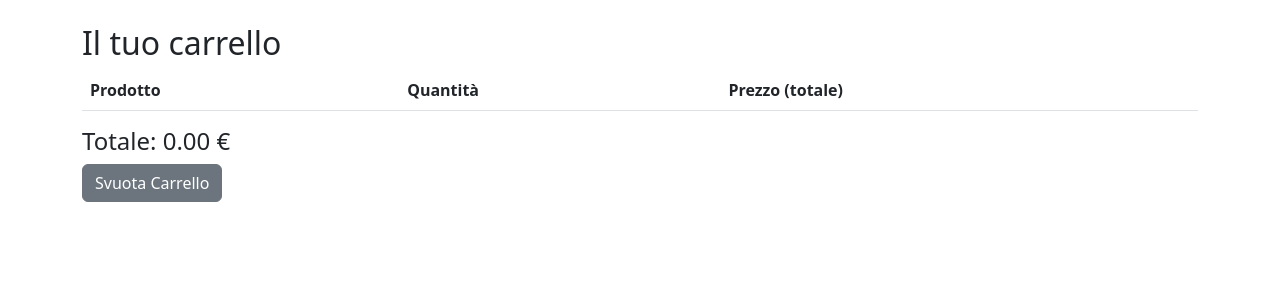
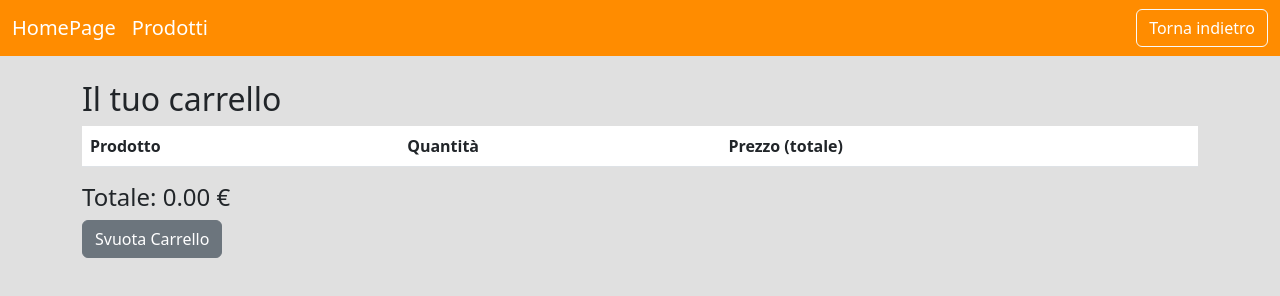
Before and after one commit to GabrielSaltarelli/informatica-problema, a website: page carrello.html in a window 1280 px wide. Drawn offline with nearby package versions, Linux system fonts and the light colour scheme.

Commit message:
Update carrello.html

```diff
--- a/carrello.html
+++ b/carrello.html
@@ -5,8 +5,34 @@
   <meta name="viewport" content="width=device-width, initial-scale=1.0">
   <title>Il mio carrello</title>
   <link href="https://cdn.jsdelivr.net/npm/bootstrap@5.3.0/dist/css/bootstrap.min.css" rel="stylesheet">
+  <style>
+    body {
+      background-color: #e0e0e0; /* Grigio */
+    }
+    /* Navbar personalizzata */
+    .custom-navbar {
+      background-color: darkorange;
+    }
+    .custom-navbar a {
+      color: white !important;
+    }
+  </style>
 </head>
 <body>
+  <!-- Navbar -->
+  <nav class="navbar custom-navbar">
+    <div class="container-fluid">
+      <div class="d-flex">
+        <a class="navbar-brand me-3" href="index.html">HomePage</a>
+        <a class="navbar-brand me-2" href="prodotti.html">Prodotti</a>
+      </div>
+      <div class="d-flex">
+        <a class="btn btn-outline-light" href="prodotti.html">Torna indietro</a>
+      </div>
+    </div>
+  </nav>
+
+  <!-- Contenuto della pagina Carrello -->
   <div class="container mt-4">
     <h2>Il tuo carrello</h2>
     <table class="table">
```
